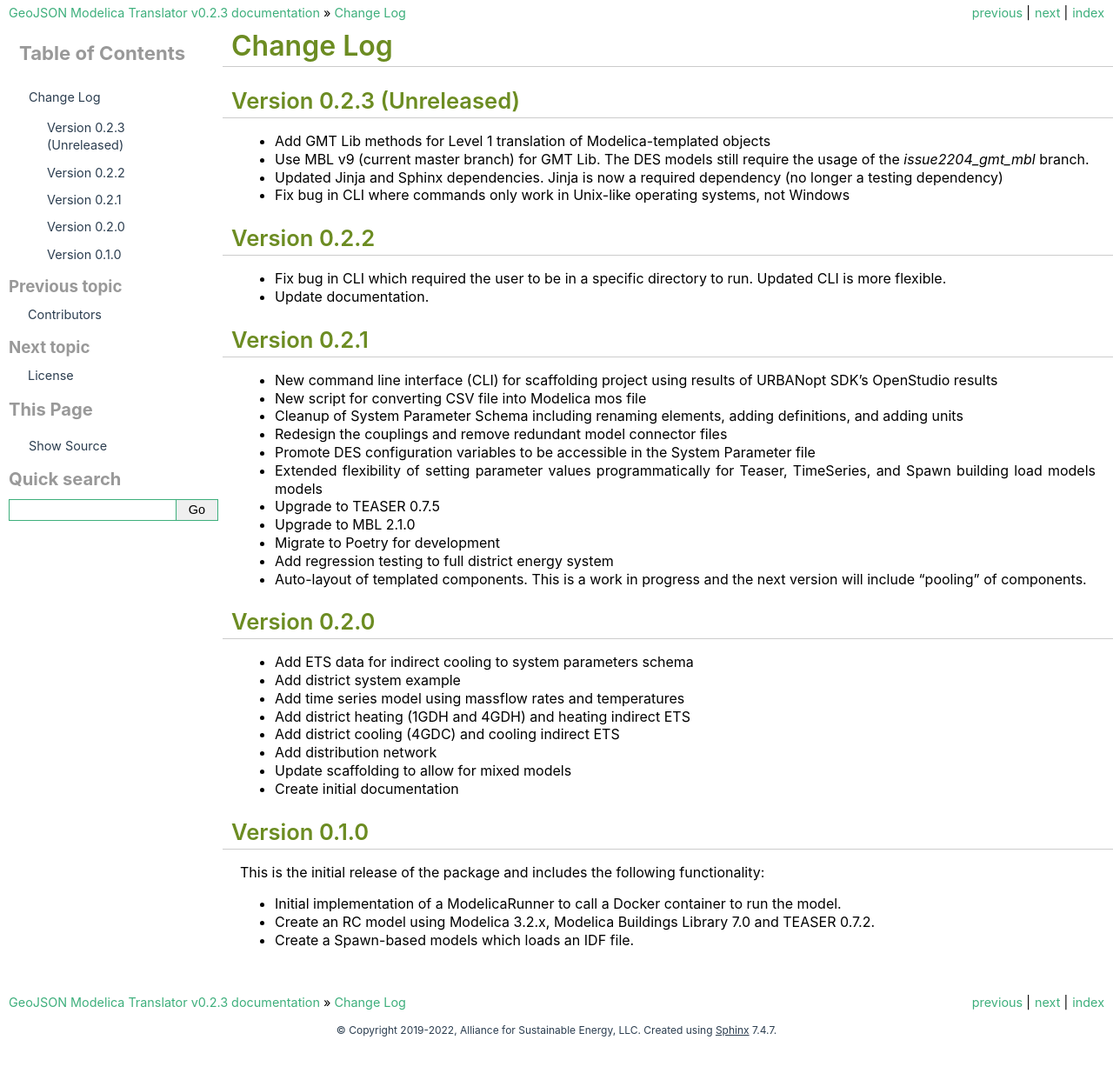
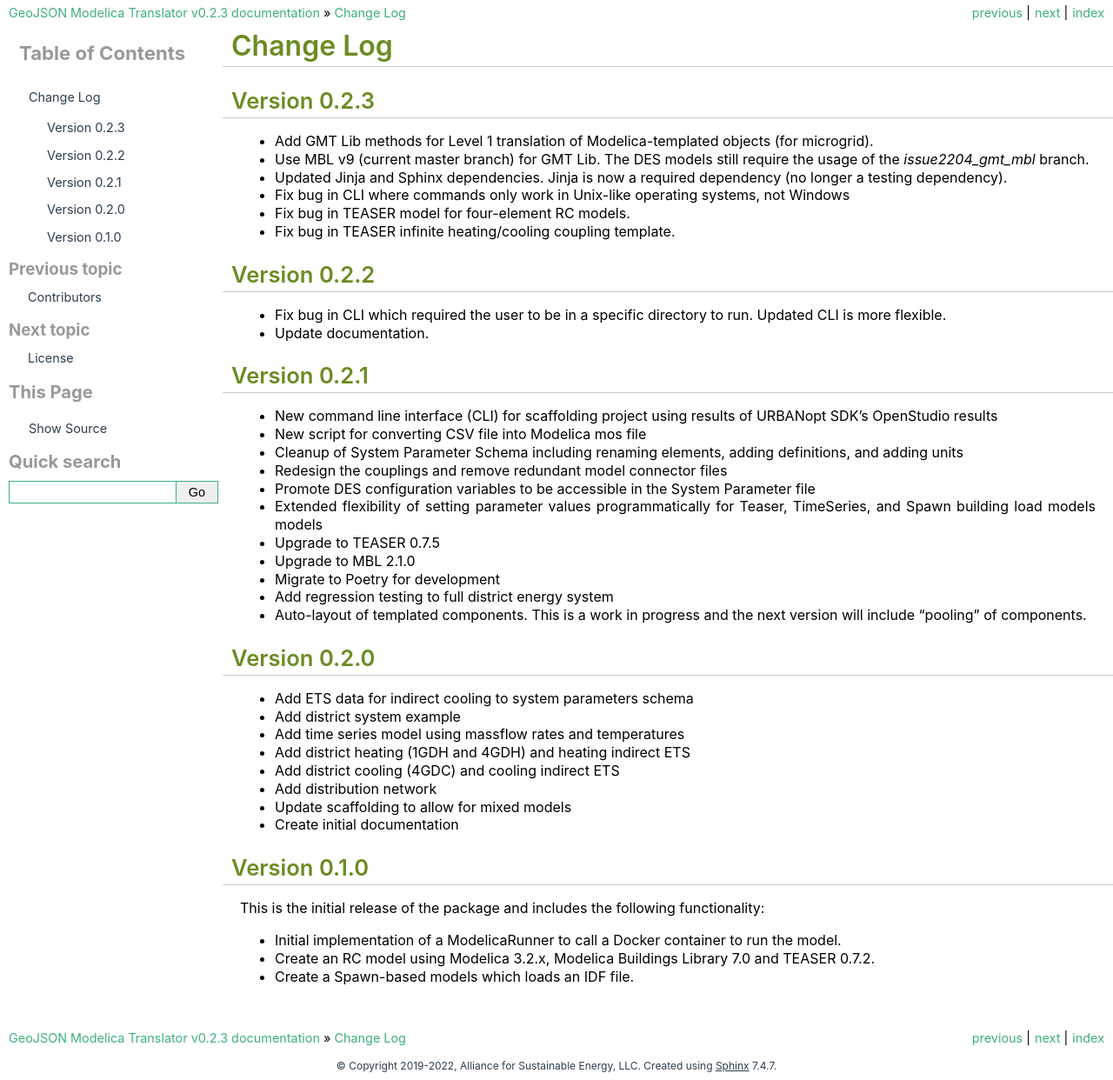
Before and after one commit to urbanopt/geojson-modelica-translator, a Sphinx documentation site: the page built from docs/changelog.rst, in a window 1280 px wide. Shown: the whole page at 87% size. Built offline with Sphinx 7.4.7, drawn with Linux system fonts in a browser that asks for light colours; before the commit the page ends 1201 px from its top, so only the background shows below that.

Commit message:
update publish process and changelog

```diff
--- a/CHANGELOG.rst
+++ b/CHANGELOG.rst
@@ -1,12 +1,14 @@
 Change Log
 ==========
 
-Version 0.2.3 (Unreleased)
---------------------------
-* Add GMT Lib methods for Level 1 translation of Modelica-templated objects
+Version 0.2.3
+-------------
+* Add GMT Lib methods for Level 1 translation of Modelica-templated objects (for microgrid).
 * Use MBL v9 (current master branch) for GMT Lib. The DES models still require the usage of the `issue2204_gmt_mbl` branch.
-* Updated Jinja and Sphinx dependencies. Jinja is now a required dependency (no longer a testing dependency)
+* Updated Jinja and Sphinx dependencies. Jinja is now a required dependency (no longer a testing dependency).
 * Fix bug in CLI where commands only work in Unix-like operating systems, not Windows
+* Fix bug in TEASER model for four-element RC models.
+* Fix bug in TEASER infinite heating/cooling coupling template.
 
 Version 0.2.2
 -------------
--- a/docs/developer_resources.rst
+++ b/docs/developer_resources.rst
@@ -272,8 +272,10 @@
     # Remove old dist packages
     rm -rf dist/*
 
-* Run `git tag <NEW_VERSION>`.
-
+* Run :code:`git tag <NEW_VERSION>`.
+* Run :code:`git push --tags`
+* Go to `GitHub release page <https://github.com/urbanopt/geojson-modelica-translator/tags>`_ and convert the tag to a release.
+* Copy in the CHANGELOG entries that are relevant to the new version.
 * Run the following to release.
 
 .. code-block:: bash
```
